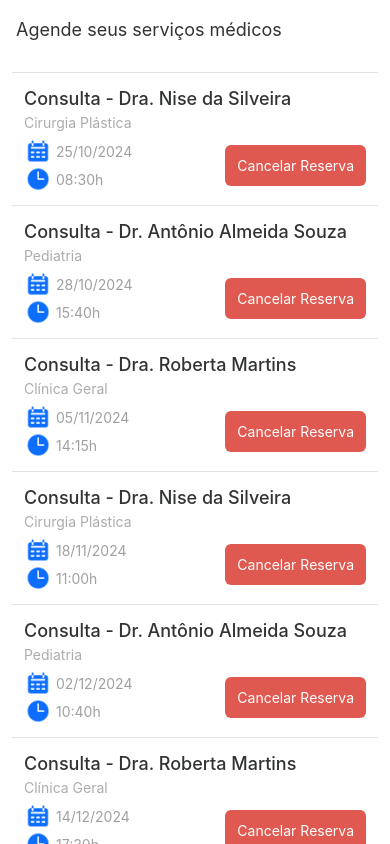
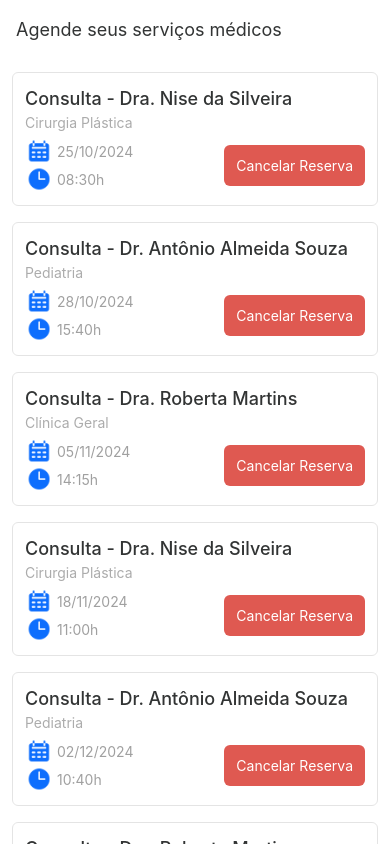
Before and after one commit to MateusJSouza/agendei, a React Native app: screen / in a window 390 px wide. Built offline with nearby package versions, Linux system fonts and the light colour scheme.

Commit message:
fix: correcting layout of cards

```diff
--- a/src/components/card-appointment.tsx
+++ b/src/components/card-appointment.tsx
@@ -21,7 +21,7 @@ export function CardAppointment({
 	booking_hour,
 }: CardAppointmentProps) {
 	return (
-		<View className="border-t border-lightGray p-3 bg-white flex-1">
+		<View className="border border-lightGray rounded-md p-3 mb-4 bg-white flex-1">
 			<Text className="font-medium text-black text-lg">
 				{service} - {doctor}
 			</Text>
```
